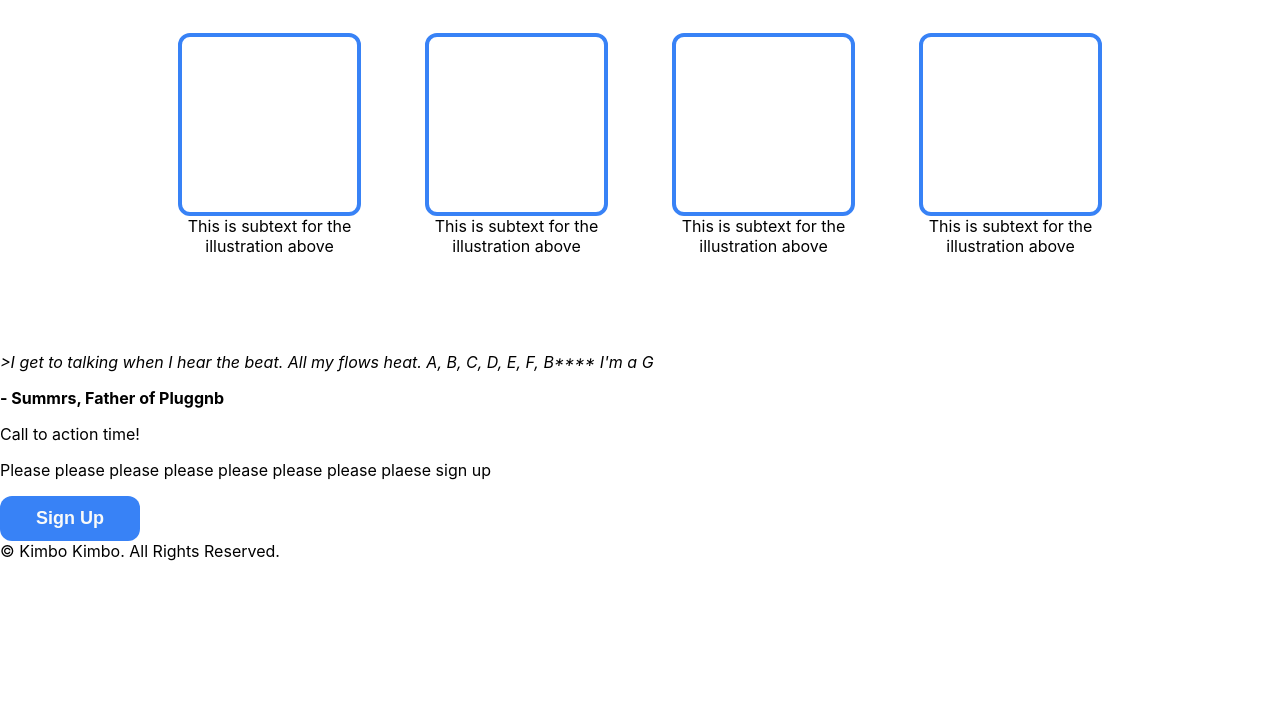
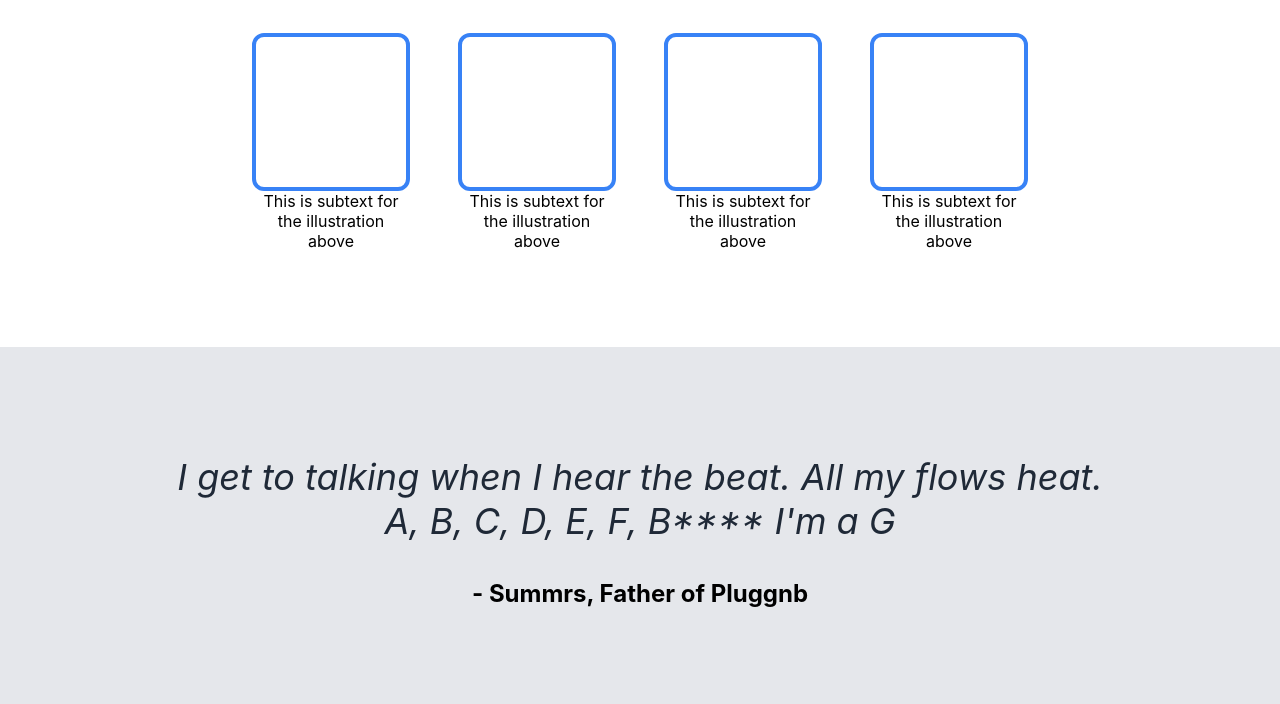
Before and after one commit to ukimbo/kimbo-landingPage, a plain HTML site: page index.html in a window 1280 px wide. Shown: the part 676-1380 px from the top of the page. Before the commit the page ends 1237 px from the top, so only its background shows below. Drawn offline with Linux system fonts and the light colour scheme.

```diff
--- a/index.html
+++ b/index.html
@@ -68,16 +68,14 @@
                 </div>
             </div>
         </div>
-        <div class="quote-content">
-            <p class="quote">
-                <i>
-                    >I get to talking when I hear the beat. All my flows heat.
-                    A, B, C, D, E, F, B**** I'm a G
-                </i>
-            </p>
-            <p class="quoter">
-                <strong>- Summrs, Father of Pluggnb</strong>
-            </p>
+        <div class="quote-container">
+            <div class="content">
+                <p class="quote">
+                    I get to talking when I hear the beat. All my flows heat. A,
+                    B, C, D, E, F, B**** I'm a G
+                </p>
+                <p class="quoter">- Summrs, Father of Pluggnb</p>
+            </div>
         </div>
         <div>
             <div class="action-box">
@@ -89,6 +87,8 @@
                 <button class="signup-button" type="button">Sign Up</button>
             </div>
         </div>
-        <div class="footer">&copy; Kimbo Kimbo. All Rights Reserved.</div>
+        <div class="footer header-container">
+            &copy; Kimbo Kimbo. All Rights Reserved.
+        </div>
     </body>
 </html>
--- a/style.css
+++ b/style.css
@@ -19,7 +19,7 @@
 }
 
 .content {
-    max-width: 920px;
+    max-width: 960px;
     margin: 0 auto;
 }
 
@@ -86,7 +86,7 @@
 .secondary-text {
     color: #e5e7eb;
     font-size: 18px;
-    margin: 8px 0;
+    margin: 16px 0;
 }
 
 .info {
@@ -104,7 +104,7 @@
 
 .boxes {
     display: flex;
-    gap: 64px;
+    gap: 48px;
 }
 
 .info-box {
@@ -115,12 +115,37 @@
 }
 
 .box-img {
-    width: 175px;
-    height: 175px;
+    width: 150px;
+    height: 150px;
     border-radius: 12px;
     border: 4px solid #3882f6;
 }
 
 .text-box {
-    max-width: 175px;
+    max-width: 150px;
 }
+
+.quote-container {
+    background: #e5e7eb;
+    padding: 72px;
+}
+
+.quote {
+    font-size: 36px;
+    font-style: italic;
+    color: #1f2937;
+    text-align: center;
+}
+
+.quoter {
+    font-size: 24px;
+    font-weight: bold;
+    text-align: center;
+}
+
+.footer {
+    color: #e5e7eb;
+    padding: 24px;
+    font-size: 18px;
+    text-align: center;
+}
```
